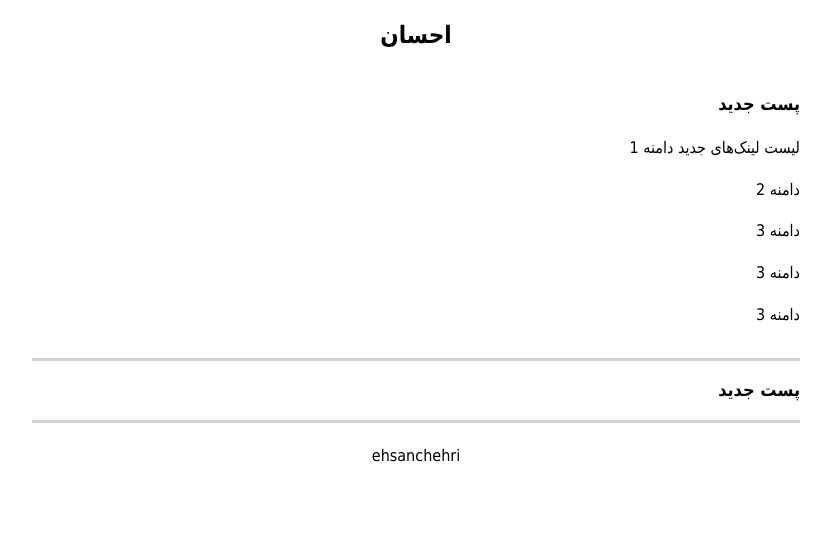
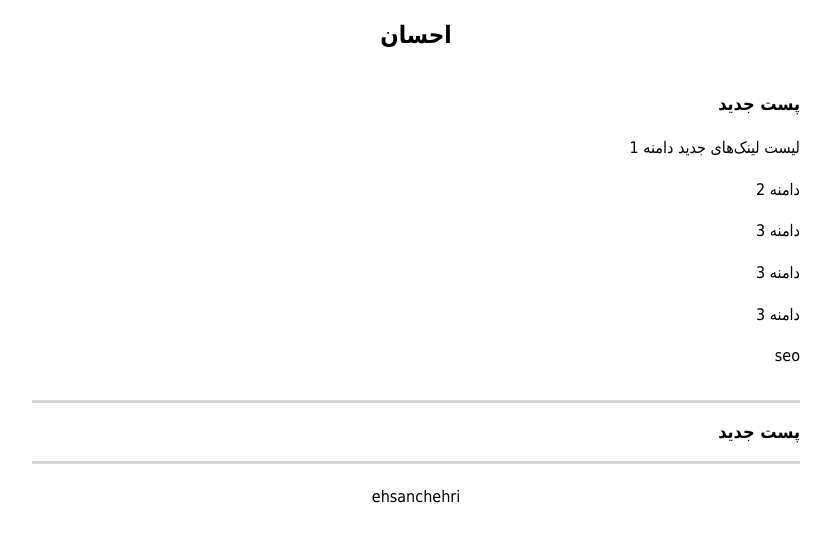
Before and after one commit to darkblog/darkblog.github.io, a Jekyll site: the page built from _posts/2022-8-16-99.md, in a window 1280 px wide. Shown: the top 542 px of the page, without its empty margins (319-1150 px from the left). Built offline with Jekyll 4.4.1, drawn with Linux system fonts in a browser that asks for light colours.

Commit message:
Update 2022-8-16-99.md

```diff
--- a/_posts/2022-8-16-99.md
+++ b/_posts/2022-8-16-99.md
@@ -13,3 +13,5 @@ title: پست جدید
 <a href="https://blogs.cornell.edu/advancedrevenuemanagement12/2012/03/28/revenue-management-in-the-golf-industry/comment-page-96/">دامنه 3</a>
 
 <a href="https://ssc.ce.sharif.edu/blog/%D9%85%D8%B3%D8%A7%D8%A8%D9%82%D9%87-%D8%B7%D8%B1%D8%A7%D8%AD%DB%8C-%D9%84%D9%88%DA%AF%D9%88%DB%8C-%D8%A7%D9%86%D8%AC%D9%85%D9%86-%D8%B9%D9%84%D9%85%DB%8C-%D8%AF%D8%A7%D9%86%D8%B4%DA%A9%D8%AF%D9%87-%DA%A9%D8%A7%D9%85%D9%BE%DB%8C%D9%88%D8%AA%D8%B1/">دامنه 3</a>
+
+<a href="https://ehsaider.ir/seo">seo</a>
```
